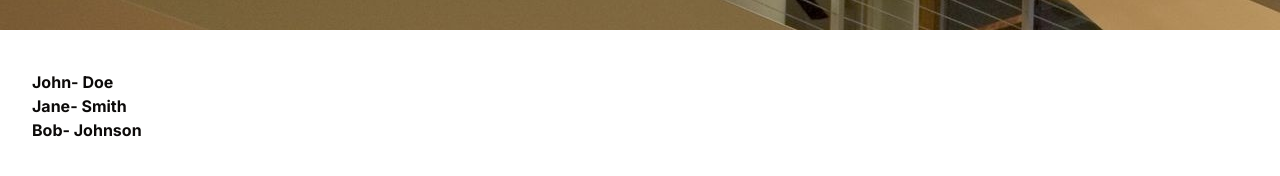
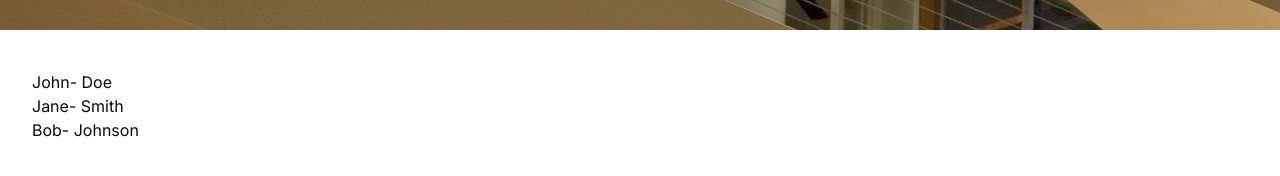
Before and after one commit to danielu96/service-project, a Next.js app: page / in a window 1280 px wide. Shown: the part 402-578 px from the top of the page. Built offline with nearby package versions, Linux system fonts and the light colour scheme.

Commit message:
Suspense added

```diff
--- a/app/page.tsx
+++ b/app/page.tsx
@@ -1,6 +1,7 @@
-
+import React from 'react'
 import ProductContainer from '@/components/home/ProductContainer';
-import React from 'react'
+import LoadingCards from '@/components/card/LoadingCards';
+import { Suspense } from 'react';
 
 function HomePage({
   searchParams,
@@ -8,10 +9,10 @@ function HomePage({
   searchParams: { search?: string };
 }) {
   return (
-    <section className='font-bold capitalize mx-auto'>
-
-      <ProductContainer search={searchParams.search} />
-
+    <section >
+      <Suspense fallback={<LoadingCards />}>
+        <ProductContainer search={searchParams.search} />
+      </Suspense>
     </section>
   )
 }
```
